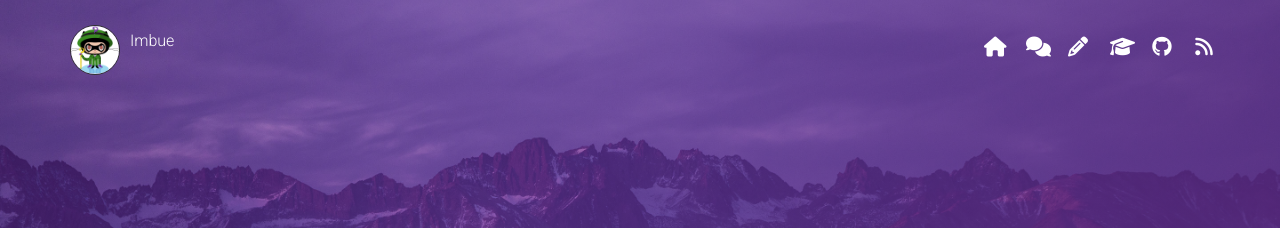
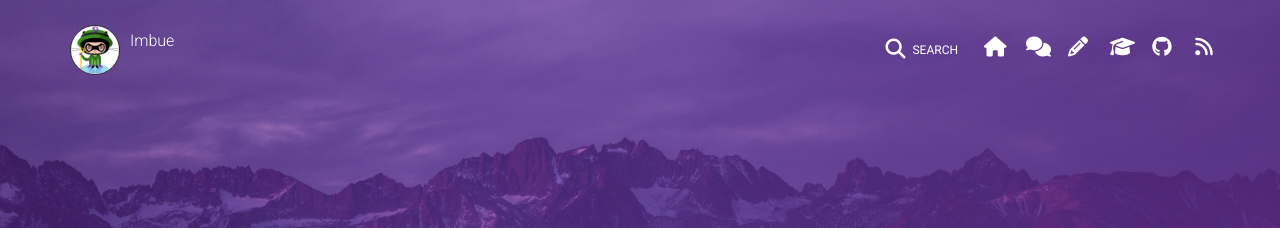
Before and after one commit to tip4programs/imbue, a Jekyll site: the page built from index.html, in a window 1280 px wide. Shown: the top 228 px of the page. Built offline with Jekyll 4.4.1, drawn with Linux system fonts in a browser that asks for light colours; nearby versions of some CDN libraries; the list of posts is cut into pages by our own code.

Commit message:
Update navbar.html

```diff
--- a/_includes/navbar.html
+++ b/_includes/navbar.html
@@ -24,6 +24,7 @@
 	    </div>
 	    <div class="collapse navbar-collapse" id="navigation-index">
 	    	<ul class="nav navbar-nav navbar-right">
+			<li><a href="javascript:void(0)" onclick="superSearch.toggle()"><i class="fa fa-search" aria-hidden="true"></i> Search</a></li>
 			{% for y in site.data.navigation %}
 			<li>
 				<a rel="tooltip" title="{{ y.tooltip }}" data-placement="bottom" href="{{ y.url }}" class="btn btn-white btn-simple btn-just-icon">
```
